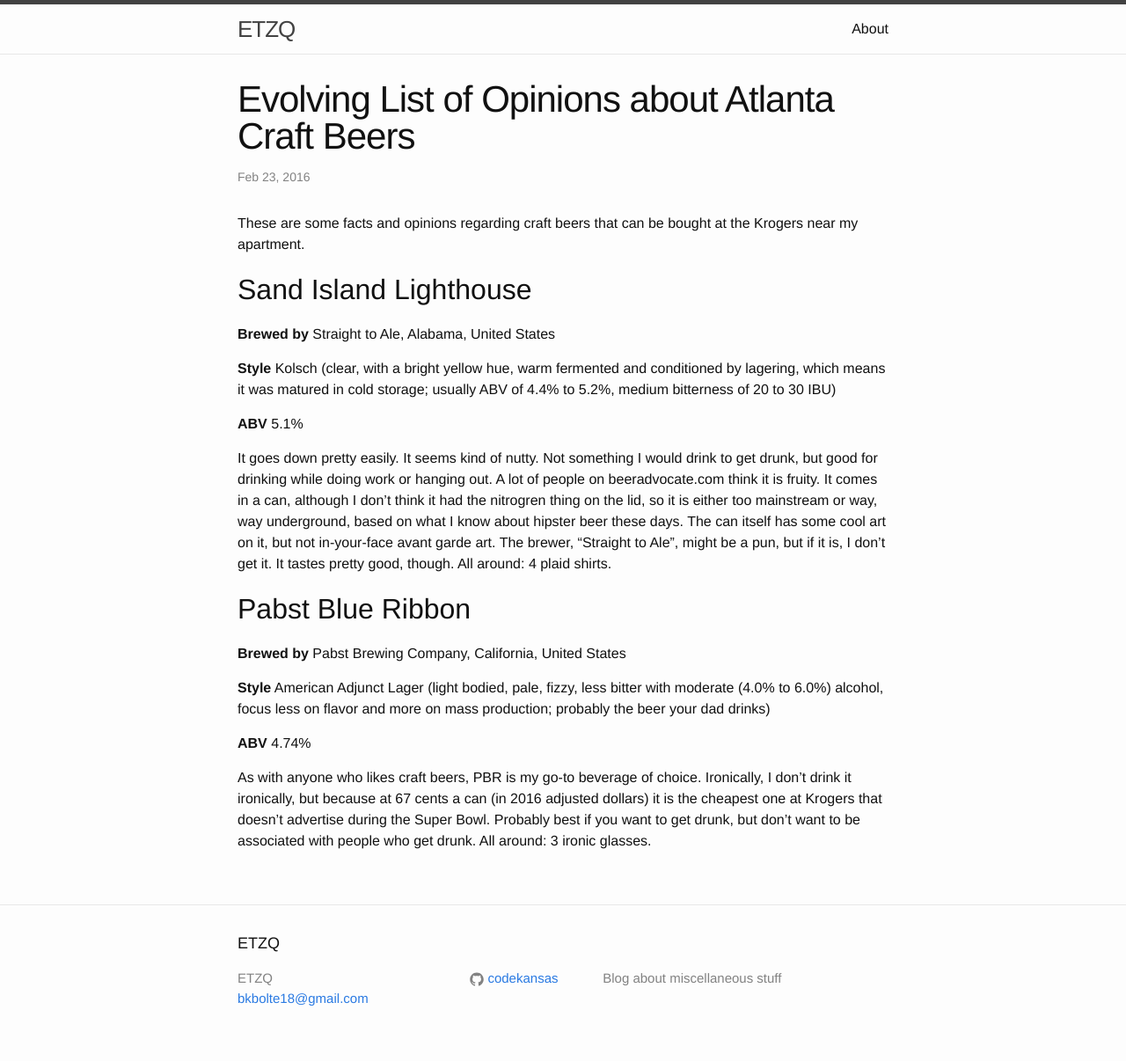
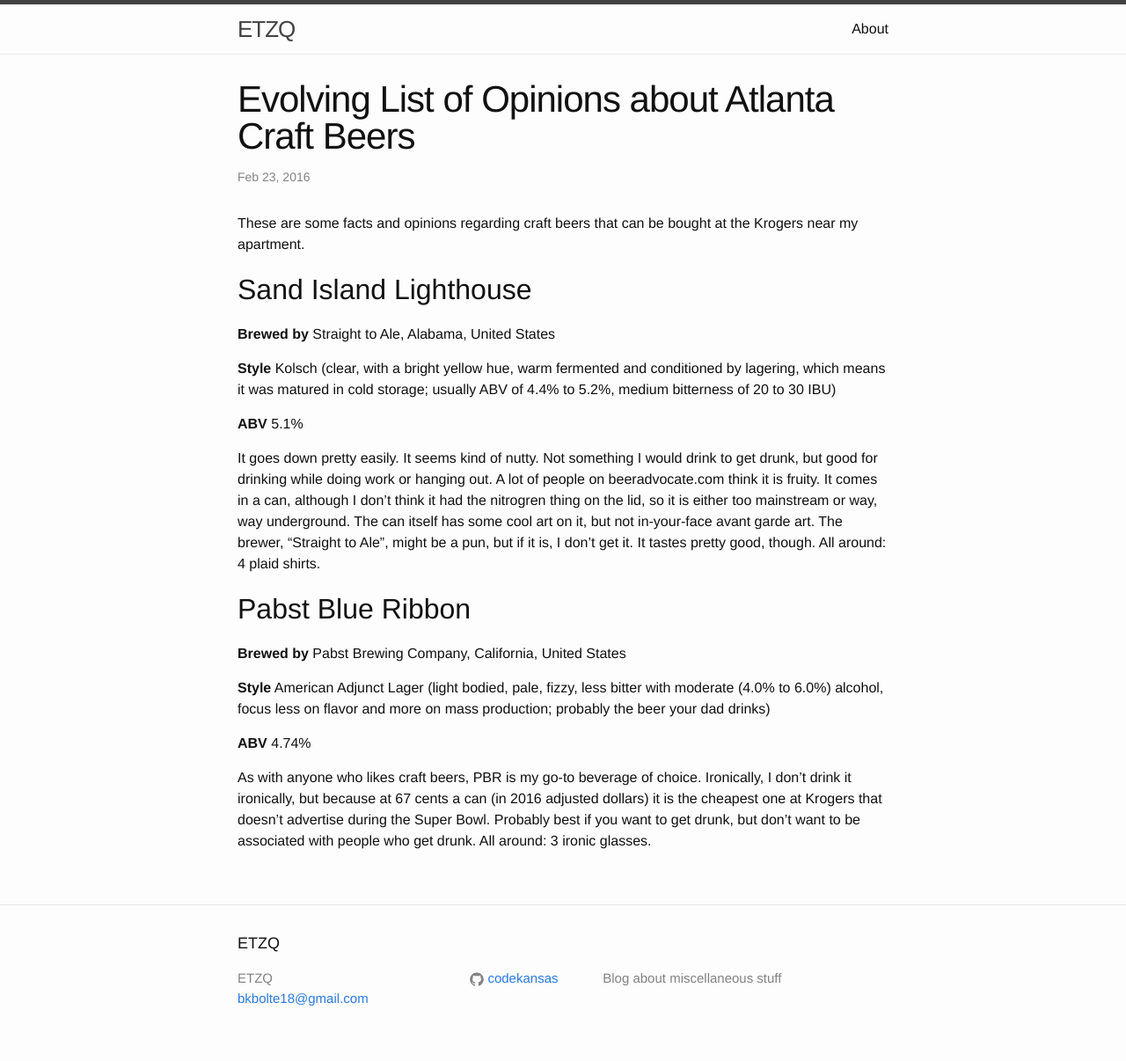
Before and after one commit to codekansas/codekansas.github.io, a Jekyll site: the page built from _posts/2016-03-30-atlanta-craft-beers-list.markdown, in a window 1280 px wide. Shown: the whole page at 88% size. Built offline with Jekyll 4.4.1, drawn with Linux system fonts in a browser that asks for light colours.

Commit message:
fixed a bit

```diff
--- a/_posts/2016-03-30-atlanta-craft-beers-list.markdown
+++ b/_posts/2016-03-30-atlanta-craft-beers-list.markdown
@@ -16,7 +16,7 @@
 
 **ABV** 5.1%
 
-It goes down pretty easily. It seems kind of nutty. Not something I would drink to get drunk, but good for drinking while doing work or hanging out. A lot of people on beeradvocate.com think it is fruity. It comes in a can, although I don't think it had the nitrogren thing on the lid, so it is either too mainstream or way, way underground, based on what I know about hipster beer these days. The can itself has some cool art on it, but not in-your-face avant garde art. The brewer, "Straight to Ale", might be a pun, but if it is, I don't get it. It tastes pretty good, though. All around: 4 plaid shirts.
+It goes down pretty easily. It seems kind of nutty. Not something I would drink to get drunk, but good for drinking while doing work or hanging out. A lot of people on beeradvocate.com think it is fruity. It comes in a can, although I don't think it had the nitrogren thing on the lid, so it is either too mainstream or way, way underground. The can itself has some cool art on it, but not in-your-face avant garde art. The brewer, "Straight to Ale", might be a pun, but if it is, I don't get it. It tastes pretty good, though. All around: 4 plaid shirts.
 
 Pabst Blue Ribbon
 -----------------
```
